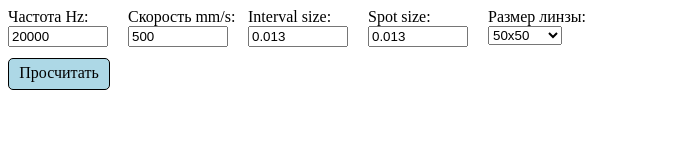
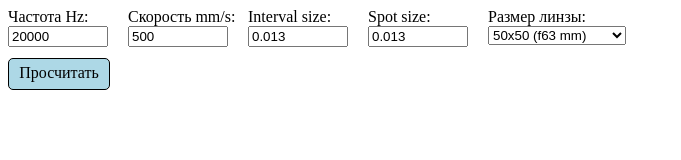
Before and after one commit to bodun56/bodun56.github.io, a plain HTML site: page wapp/calculator_markerator.html in a window 1280 px wide. Shown: the whole page, without its empty margins (0-681 px from the left). Drawn offline with nearby package versions, Linux system fonts and the light colour scheme.

Commit message:
описание фокусного расстояния

```diff
--- a/wapp/calculator_markerator.html
+++ b/wapp/calculator_markerator.html
@@ -88,17 +88,17 @@
         <div id="ds"><div>Spot size:</div> <input type="number" id="ispot" value="0.05"></div>
         <div id="ds"><div>Размер линзы:</div>
 			<select id="lens" name="lens" onclick>
-				<option value="0.013">50x50</option>
-				<option value="0.019">70x70</option>
-				<option value="0.021">90x90</option>
-				<option value="0.026">110x110</option>
-				<option value="0.024">140x140</option>
-				<option value="0.037">150x150</option>
-				<option value="0.041">175x175</option>
-				<option value="0.035">200x200</option>
-				<option value="0.040">220x220</option>
-				<option value="0.046">250x250</option>
-				<option value="0.070">300x300</option>
+				<option value="0.013">50x50 (f63 mm)</option>
+				<option value="0.019">70x70 (f100 mm)</option>
+				<option value="0.021">90x90 (f130 mm)</option>
+				<option value="0.026">110x110 (f160 mm)</option>
+				<option value="0.024">140x140 (f210 mm)</option>
+				<option value="0.037">150x150 (f225 mm)</option>
+				<option value="0.041">175x175 (f254 mm)</option>
+				<option value="0.035">200x200 (f290 mm)</option>
+				<option value="0.040">220x220 (f330 mm)</option>
+				<option value="0.046">250x250 (f380 mm)</option>
+				<option value="0.070">300x300 (f420 mm)</option>
 			</select>
 		</div>
 		<div id="dbutton" onclick="test();">Просчитать</div>
```
